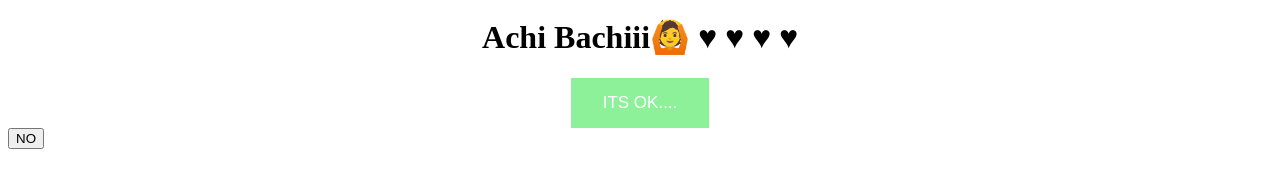
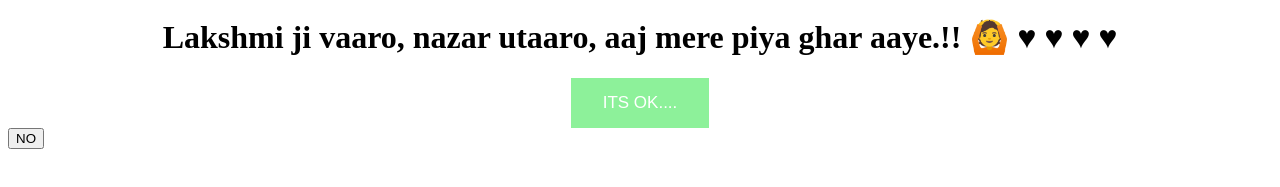
Before and after one commit to Pratyushkr7/imsorryqt, a plain HTML site: page index.html in a window 1280 px wide. Both pictures are taken after a click on the button "ITS OK....". Shown: the part 311-498 px from the top of the page. Drawn offline with Linux system fonts and the light colour scheme.

Commit message:
Update index.html

```diff
--- a/index.html
+++ b/index.html
@@ -4,7 +4,7 @@
   <meta charset="utf-8" />
   <meta http-equiv="X-UA-Compatible" content="IE-edge" />
   <meta name="viewport" content="width=devide-width, initial-scale=0.1" />
-  <title>MADAM SORRY.   :)</title>
+  <title>SORRY CUTIE.   :)</title>
   <style>
     .image-center {
       display: flex;
@@ -41,7 +41,7 @@
     <img src="https://c.tenor.com/VxixtsQjIRAAAAAj/chibi-cat-mochi-cat.gif" alt="image" Id="image-alt" />
   </div>
   <div class="text-center">
-    <h1 id="text">I Am Sorry Madam.......!</h1>
+    <h1 id="text">I Am Sorry Pretty TL, I am genuinely, deeply, wholeheartedly, honestly, two kodily, blunderly, dattoly and sab tarah se sorry. bacha hu, hojati hai galti but aap eche gussa mat kiya karo yar, tut jata hu andar se.......! :)</h1>
   </div>
   <div class="text-center">
     <button type="button" class="iyaa" >ITS OK....</button>
@@ -54,7 +54,7 @@
     let Gamau = document.querySelector(".tricky");
     iyaa.addEventListener("click", function() {
       document.getElementById("image-alt").src = "https://c.tenor.com/lqtU1G4aaqIAAAAj/yom-dance.gif";
-      document.getElementById("text").innerHTML = "Achi Bachiii🙆 &hearts; &hearts; &hearts; &hearts;"
+      document.getElementById("text").innerHTML = "Lakshmi ji vaaro, nazar utaaro, aaj mere piya ghar aaye.!! 🙆 &hearts; &hearts; &hearts; &hearts;"
     });
     Gamau.addEventListener("mouseover", function () {
       Gamau.style.left = Math.random()*90 + "%";
```
